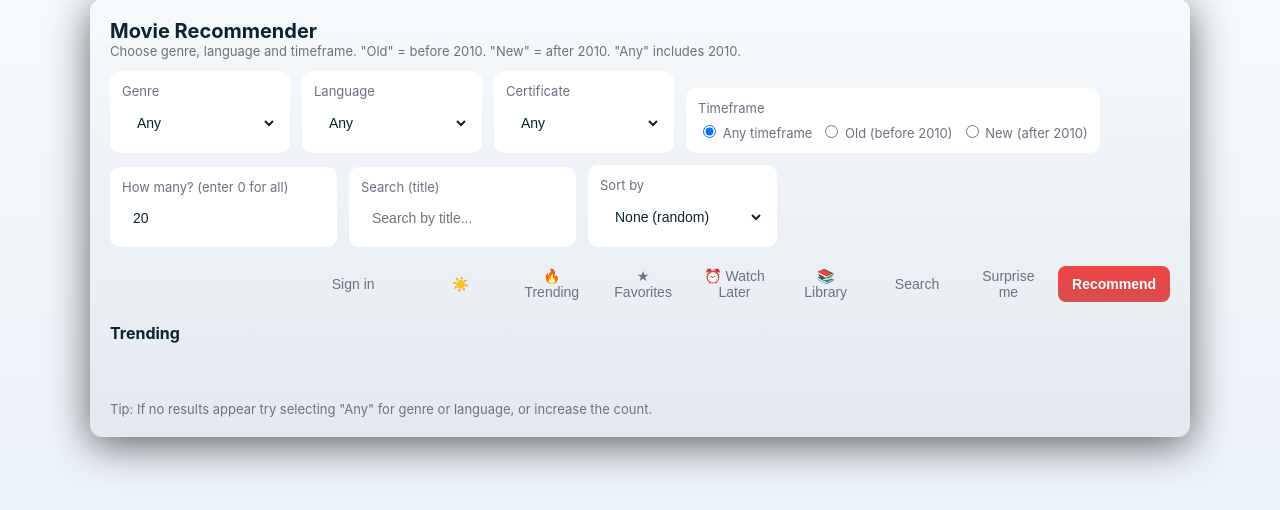
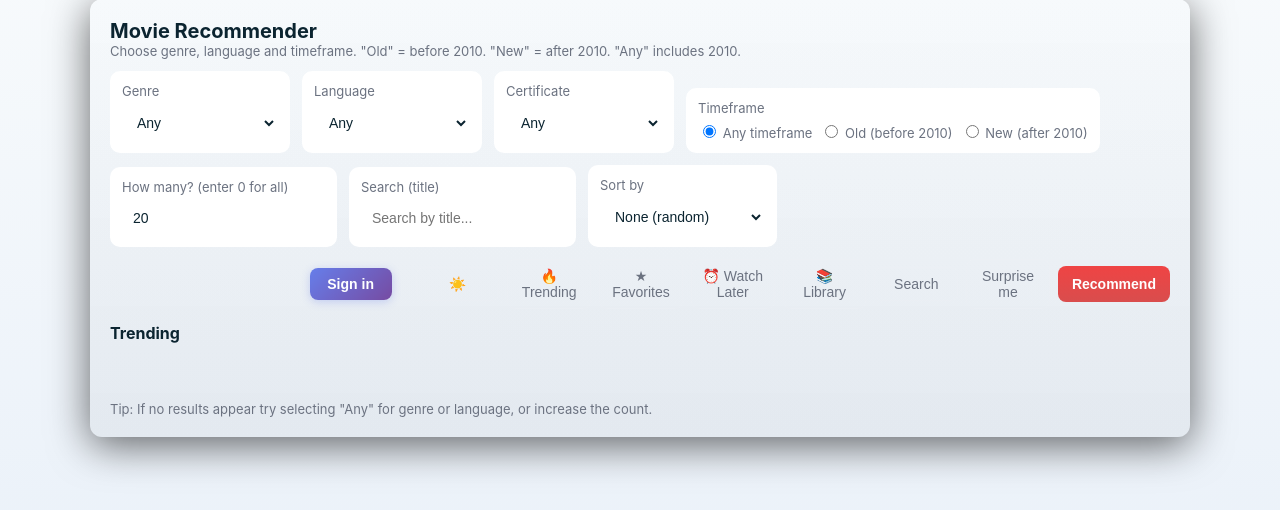
Before and after one commit to lord-vichu/movie-recommender, a Django app: page / in a window 1280 px wide. Shown: the part 25-535 px from the top of the page. Run offline with Django 4.2, Linux system fonts and the light colour scheme; data that the repository does not hold is empty; some libraries are stand-ins or nearby versions.

Commit message:
Style sign-in button with gradient to stand out

```diff
--- a/static/css/style.css
+++ b/static/css/style.css
@@ -83,6 +83,18 @@ button.ghost{
   border:1px solid rgba(255,255,255,0.06);
   color:var(--muted);
   cursor:pointer;
+}
+#signInBtn{
+  background:linear-gradient(135deg, #667eea 0%, #764ba2 100%);
+  color:white;
+  border:none;
+  font-weight:600;
+  box-shadow:0 2px 8px rgba(102,126,234,0.3);
+  transition:all 0.3s ease;
+}
+#signInBtn:hover{
+  box-shadow:0 4px 12px rgba(102,126,234,0.5);
+  transform:translateY(-1px);
 }
 
 .results{
```
